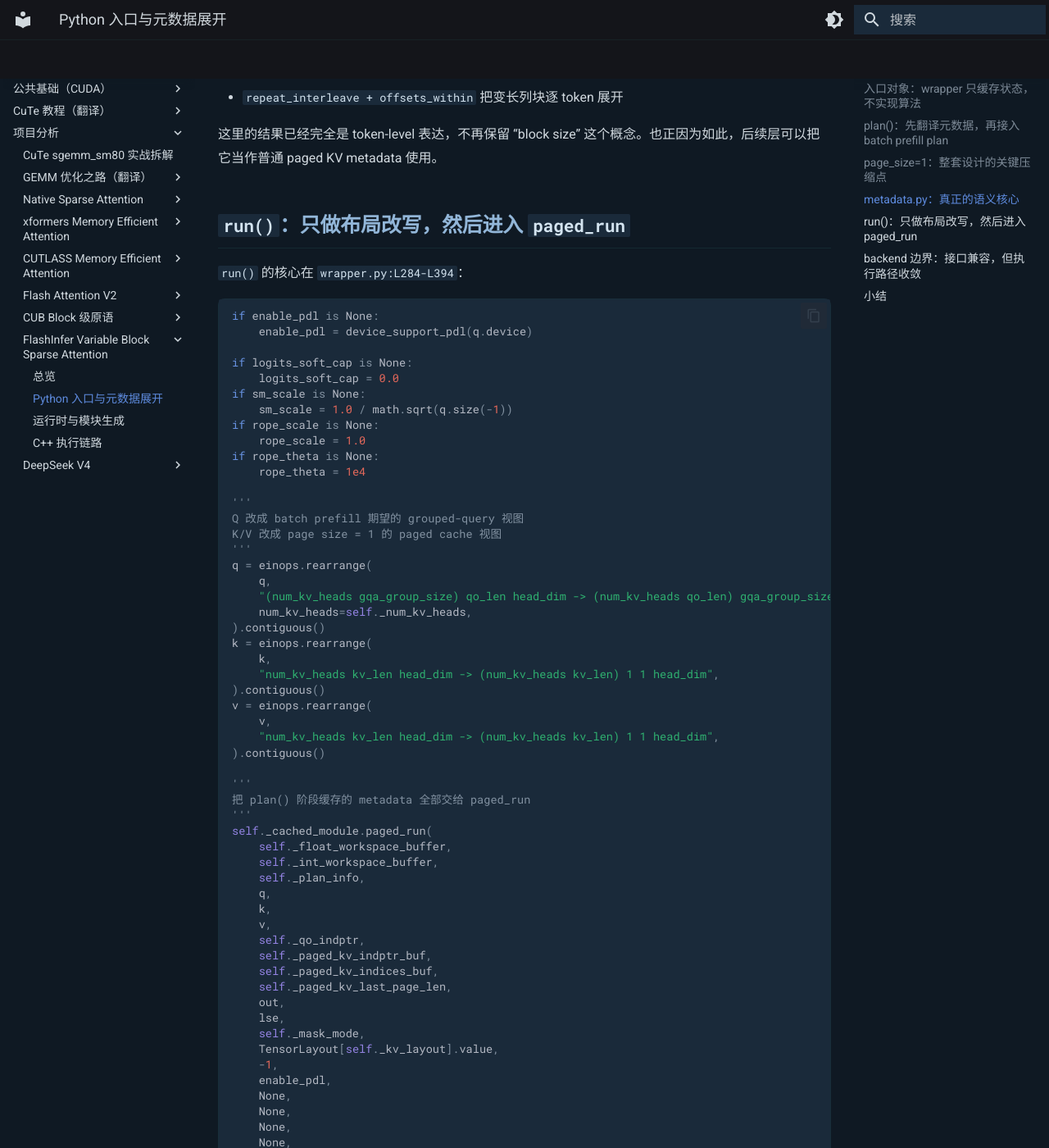
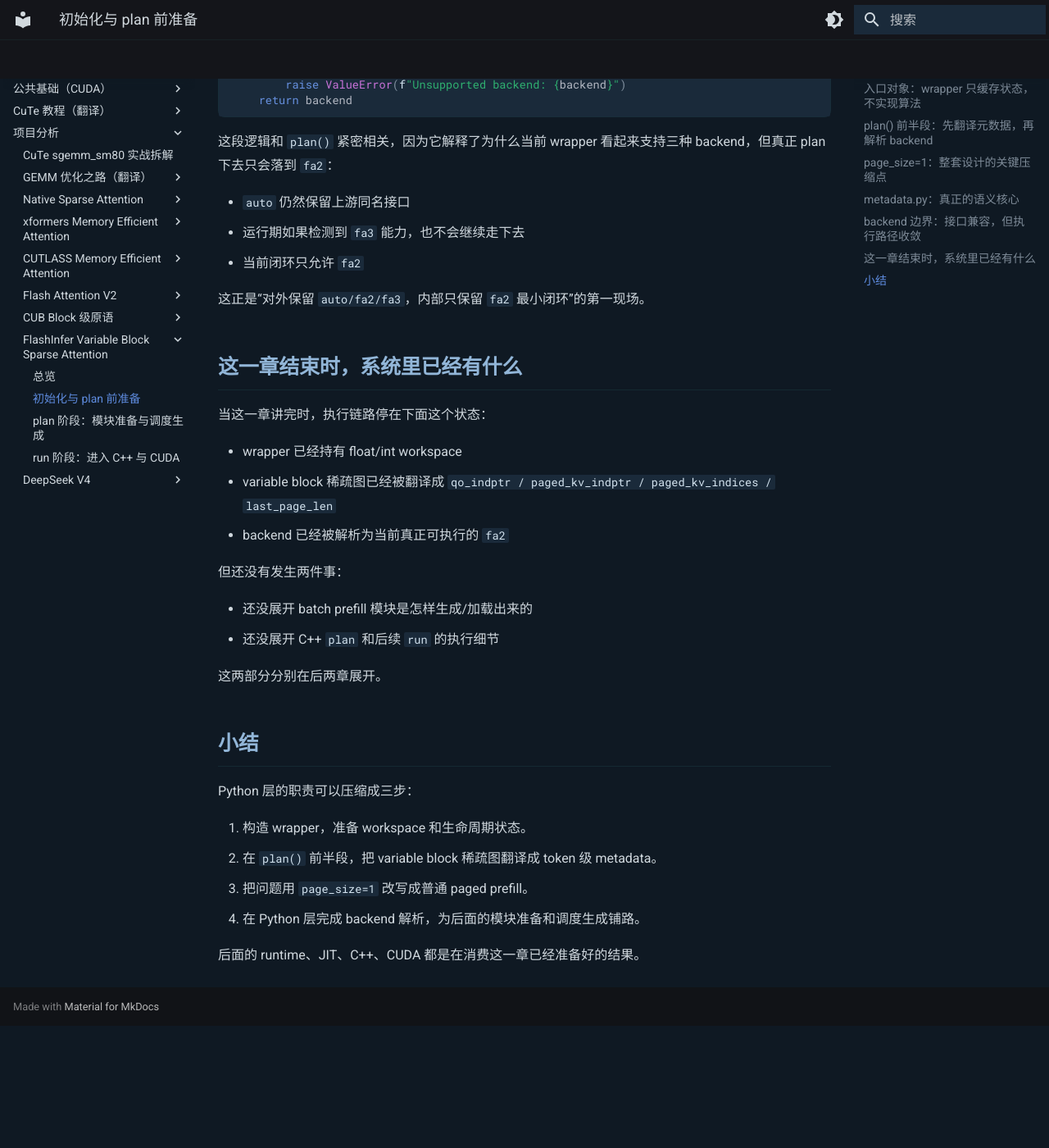
Before and after one commit to YouHuang67/paper-code-notes, an MkDocs documentation site: the page built from docs/code_analysis/flashinfer_variable_block_sparse/01_python_wrapper_and_metadata.md, in a window 1280 px wide and 1400 px high, scrolled down 5907 px. Shown: the whole window at 82% size. Built offline with MkDocs 1.6.1 and Material for MkDocs 9.7.7, drawn with Linux system fonts in a browser that asks for light colours; after the commit the page ends 7158 px from its top, so only the background shows below that; some of the changed text lies outside the part shown.

Commit message:
refactor: reorder variable block docs

````diff
--- a/docs/code_analysis/flashinfer_variable_block_sparse/01_python_wrapper_and_metadata.md
+++ b/docs/code_analysis/flashinfer_variable_block_sparse/01_python_wrapper_and_metadata.md
@@ -5,7 +5,7 @@
   - Sparse Attention
 ---
 
-# Python 入口与元数据展开
+# 初始化与 plan 前准备
 
 **源码**:
 
@@ -13,7 +13,13 @@
 - [metadata.py:L22-L88](src/metadata_py.md#__codelineno-0-22)
 - [backend.py:L28-L50](src/backend_py.md#__codelineno-0-28)
 
-这一层是整套实现里最值得仔细读的部分，因为 variable block 语义基本都在这里被消化掉了。后面的 runtime/JIT/C++ 层更像是“把翻译结果接进既有 FA2 paged prefill 体系”。
+这一章只讲执行链路里最前面的部分，也就是：
+
+1. wrapper 构造时缓存了什么状态
+2. `plan()` 前半段怎样把 variable block 描述翻译成 token 级 metadata
+3. backend 在这里是怎样被解析出来的
+
+也就是说，这一章先停在“底层模块和调度真正启动之前”。
 
 ## 入口对象：wrapper 只缓存状态，不实现算法
 
@@ -69,7 +75,7 @@
 
 也就是说，这个对象更像“variable block -> paged prefill”的状态容器，而不是完整计算引擎。
 
-## `plan()`：先翻译元数据，再接入 batch prefill `plan`
+## `plan()` 前半段：先翻译元数据，再解析 backend
 
 [`wrapper.py:L131-L252`](src/wrapper_py.md#__codelineno-0-131) 是整个 Python 层的主线：
 
@@ -111,35 +117,10 @@
 torch.cuda.synchronize()
 
 '''
-第二段：backend 解析、模块获取、进入标准 batch prefill plan
+第二段：先完成 backend 解析
+模块获取与真正的 plan 生成放到下一章
 '''
 self._backend = resolve_attention_backend(...)
-self._cached_module = get_batch_prefill_module(self._backend, *get_module_args)
-
-kv_lens_arr_host = kv_indptr_host[1:] - kv_indptr_host[:-1]
-args = [
-    self._float_workspace_buffer,
-    self._int_workspace_buffer,
-    self._pin_memory_int_workspace_buffer,
-    qo_indptr_host,
-    kv_indptr_host,
-    kv_lens_arr_host,
-    qo_indptr_host[-1].item(),
-    num_blocks_row * num_kv_heads,
-    num_qo_heads // num_kv_heads,
-    1,
-    1,
-    False,
-    head_dim,
-    head_dim,
-    causal,
-    -1,
-]
-if self._backend == "fa2":
-    args.append(-1)
-    args.append(False)
-    args.append(0)
-self._plan_info = self._cached_module.plan(*args)
 ```
 
 这段代码可以拆成两个阶段理解。
@@ -150,13 +131,11 @@
 - `build_last_page_len(...)`
 - `block_mask_map_to_expanded_indices(block_mask_map, block_col_sz)`
 
-第二阶段已经是标准 FlashInfer batch prefill 流程：
+第二阶段先把执行分支收敛清楚：
 
 - backend 选择
-- JIT 模块获取
-- `module.plan(...)`
 
-所以 `plan()` 这个名字有点误导。它真正先做的是“语义翻译”，然后才把翻译结果送进底层 `plan`。
+而真正的 JIT 模块获取和 `module.plan(...)` 调用，会在下一章继续展开。
 
 ## `page_size=1`：整套设计的关键压缩点
 
@@ -274,87 +253,6 @@
 
 这里的结果已经完全是 token-level 表达，不再保留 “block size” 这个概念。也正因为如此，后续层可以把它当作普通 paged KV metadata 使用。
 
-## `run()`：只做布局改写，然后进入 `paged_run`
-
-`run()` 的核心在 [`wrapper.py:L284-L394`](src/wrapper_py.md#__codelineno-0-284)：
-
-```python
-if enable_pdl is None:
-    enable_pdl = device_support_pdl(q.device)
-
-if logits_soft_cap is None:
-    logits_soft_cap = 0.0
-if sm_scale is None:
-    sm_scale = 1.0 / math.sqrt(q.size(-1))
-if rope_scale is None:
-    rope_scale = 1.0
-if rope_theta is None:
-    rope_theta = 1e4
-
-'''
-Q 改成 batch prefill 期望的 grouped-query 视图
-K/V 改成 page size = 1 的 paged cache 视图
-'''
-q = einops.rearrange(
-    q,
-    "(num_kv_heads gqa_group_size) qo_len head_dim -> (num_kv_heads qo_len) gqa_group_size head_dim",
-    num_kv_heads=self._num_kv_heads,
-).contiguous()
-k = einops.rearrange(
-    k,
-    "num_kv_heads kv_len head_dim -> (num_kv_heads kv_len) 1 1 head_dim",
-).contiguous()
-v = einops.rearrange(
-    v,
-    "num_kv_heads kv_len head_dim -> (num_kv_heads kv_len) 1 1 head_dim",
-).contiguous()
-
-'''
-把 plan() 阶段缓存的 metadata 全部交给 paged_run
-'''
-self._cached_module.paged_run(
-    self._float_workspace_buffer,
-    self._int_workspace_buffer,
-    self._plan_info,
-    q,
-    k,
-    v,
-    self._qo_indptr,
-    self._paged_kv_indptr_buf,
-    self._paged_kv_indices_buf,
-    self._paged_kv_last_page_len,
-    out,
-    lse,
-    self._mask_mode,
-    TensorLayout[self._kv_layout].value,
-    -1,
-    enable_pdl,
-    None,
-    None,
-    None,
-    None,
-    None,
-    None,
-    logits_soft_cap,
-    sm_scale,
-    None,
-    None,
-    None,
-    rope_scale,
-    rope_theta,
-    0,
-    self._workspace_size,
-)
-```
-
-这一步要点也很明确：
-
-- `q` 被重排成按 `num_kv_heads` 分组的 GQA 视图
-- `k/v` 被重排成 `(token, 1, 1, dim)`，正好对应 `page_size=1`
-- `run()` 并不重新计算 metadata，只消费 `plan()` 阶段缓存的结果
-
-因此 `run()` 更像是“布局适配 + 参数透传”，而不是另一个有独立语义的阶段。
-
 ## backend 边界：接口兼容，但执行路径收敛
 
 虽然 runtime/JIT 细节放在下一篇，这里先看一下 [`backend.py:L28-L50`](src/backend_py.md#__codelineno-0-28)：
@@ -379,12 +277,28 @@
 
 这正是“对外保留 `auto/fa2/fa3`，内部只保留 `fa2` 最小闭环”的第一现场。
 
+## 这一章结束时，系统里已经有什么
+
+当这一章讲完时，执行链路停在下面这个状态：
+
+- wrapper 已经持有 float/int workspace
+- variable block 稀疏图已经被翻译成 `qo_indptr / paged_kv_indptr / paged_kv_indices / last_page_len`
+- backend 已经被解析为当前真正可执行的 `fa2`
+
+但还没有发生两件事：
+
+- 还没展开 batch prefill 模块是怎样生成/加载出来的
+- 还没展开 C++ `plan` 和后续 `run` 的执行细节
+
+这两部分分别在后两章展开。
+
 ## 小结
 
 Python 层的职责可以压缩成三步：
 
-1. 把 variable block 稀疏图翻译成 token 级 `qo_indptr / kv_indptr / kv_indices`
-2. 用 `page_size=1` 把问题改写成普通 paged prefill
-3. 在 `run()` 中把 Q/K/V 重排成底层 ABI 期待的布局
+1. 构造 wrapper，准备 workspace 和生命周期状态。
+2. 在 `plan()` 前半段，把 variable block 稀疏图翻译成 token 级 metadata。
+3. 把问题用 `page_size=1` 改写成普通 paged prefill。
+4. 在 Python 层完成 backend 解析，为后面的模块准备和调度生成铺路。
 
-后面的 runtime、JIT、C++、CUDA 都是在消费这一层已经翻译好的结果。
+后面的 runtime、JIT、C++、CUDA 都是在消费这一章已经准备好的结果。
--- a/mkdocs.yml
+++ b/mkdocs.yml
@@ -181,9 +181,9 @@
         - BlockRadixSort 与 BlockScan: code_analysis/cub_block_primitives/01_block_radix_sort_and_scan.md
       - FlashInfer Variable Block Sparse Attention:
         - 总览: code_analysis/flashinfer_variable_block_sparse/00_overview.md
-        - Python 入口与元数据展开: code_analysis/flashinfer_variable_block_sparse/01_python_wrapper_and_metadata.md
-        - 运行时与模块生成: code_analysis/flashinfer_variable_block_sparse/02_runtime_and_jit.md
-        - C++ 执行链路: code_analysis/flashinfer_variable_block_sparse/03_cpp_binding_and_kernel.md
+        - 初始化与 plan 前准备: code_analysis/flashinfer_variable_block_sparse/01_python_wrapper_and_metadata.md
+        - plan 阶段：模块准备与调度生成: code_analysis/flashinfer_variable_block_sparse/02_runtime_and_jit.md
+        - run 阶段：进入 C++ 与 CUDA: code_analysis/flashinfer_variable_block_sparse/03_cpp_binding_and_kernel.md
       - DeepSeek V4:
         - 总览: code_analysis/deepseek_v4/00_overview.md
         - 模型架构: code_analysis/deepseek_v4/01_model_architecture.md
````
Also changed, not shown: docs/code_analysis/flashinfer_variable_block_sparse/00_overview.md (+15 -14 lines), docs/code_analysis/flashinfer_variable_block_sparse/02_runtime_and_jit.md (+86 -10 lines), docs/code_analysis/flashinfer_variable_block_sparse/03_cpp_binding_and_kernel.md (+83 -51 lines), docs/data/tag_index.json (+6 -6 lines).
